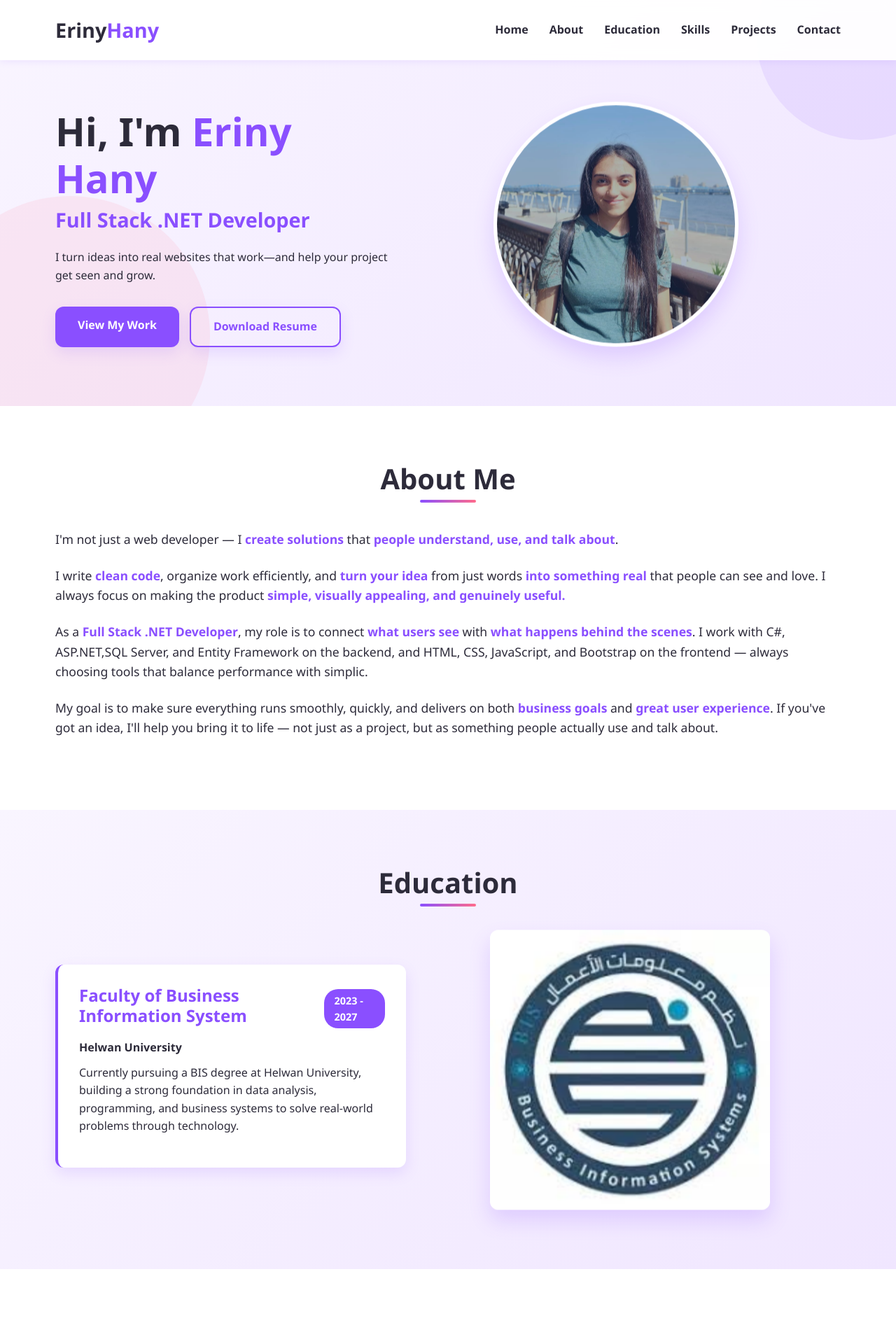
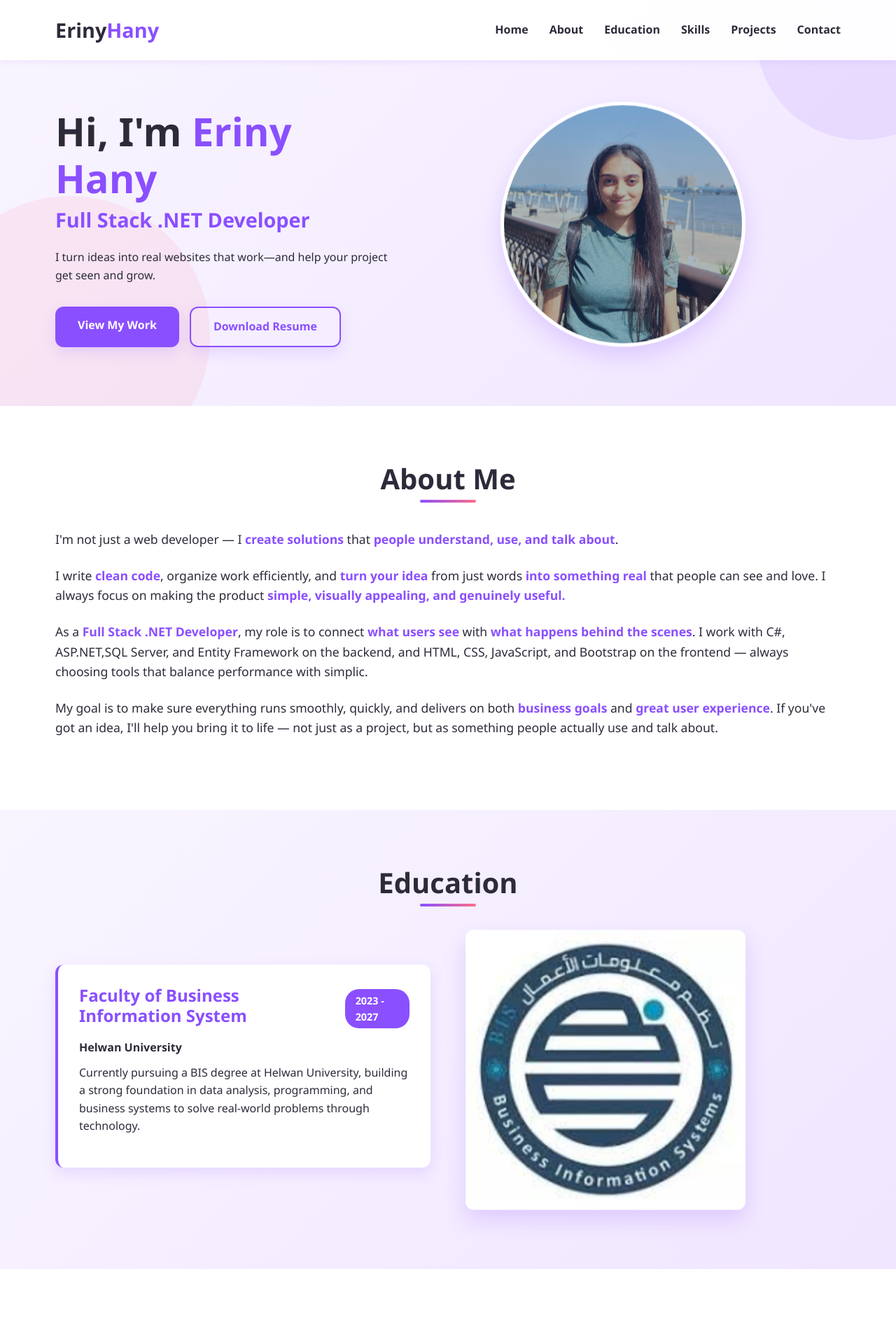
Before and after one commit to erinyhany/eriny.portofolio, a plain HTML site: page por.html in a window 1280 px wide. Shown: the top 1890 px of the page at 70% size. Drawn offline with Linux system fonts and the light colour scheme.

Commit message:
Update por.html

```diff
--- a/por.html
+++ b/por.html
@@ -259,6 +259,7 @@
             justify-content: space-between;
             position: relative;
             z-index: 1;
+            gap: 60px
         }
 
         .hero-text {
@@ -290,12 +291,11 @@
         }
 
         .hero-image {
-    flex: 1;
-    text-align: center;
-    position: relative;
-    padding-left: 80px; /* Increased from 50px to 80px for more space */
-    margin-left: 20px; /* Adds extra space from the outside */
-}
+            flex: 1;
+            text-align: center;
+            position: relative;
+            margin-left: 60px;
+        }
 
         .hero-image img {
             width: 350px;
@@ -349,27 +349,9 @@
 
         .education-container {
             display: flex;
-            align-items: center;
+            align-items:center;
             gap: 50px;
-       }
-
-      .education-text {
-          flex: 1;
-          padding-right: 50px; /* Adds space to the right of the text block */
-       }
-
-        .education-image {
-             flex: 1;
-            text-align: center;
-            padding-left: 20px; /* Adds a bit more space to the left of the image */
-       }
-
-       .education-image img {
-           width: 100%;
-           max-width: 400px;
-           border-radius: var(--border-radius);
-           box-shadow: var(--shadow-lg);
-       }
+        }
 
         .education-text {
             flex: 1;
@@ -1170,5 +1152,4 @@
         window.addEventListener('load', animateOnScroll);
     </script>
 </body>
-
 </html>
```
